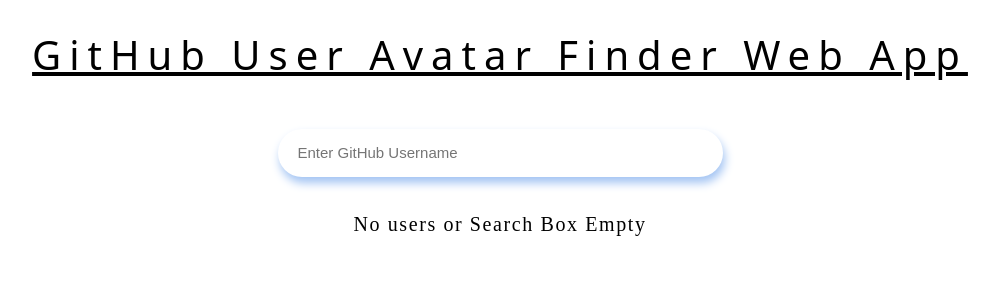
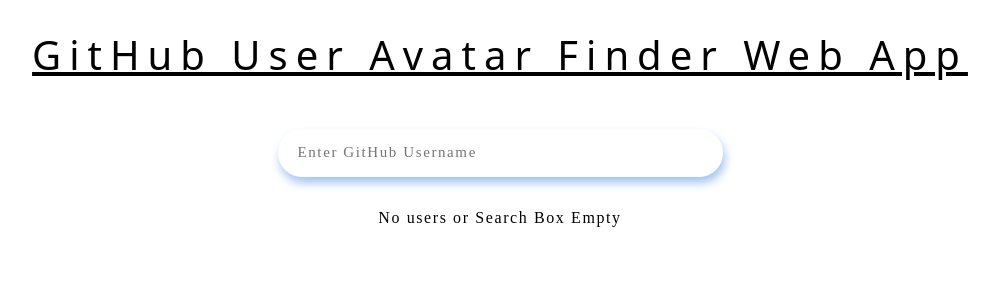
Before and after one commit to Anasmalik57/GitHub-User-Avatar-Finder-Web-App, a React (Vite) app: page / in a window 1280 px wide. Shown: the top 300 px of the page, without its empty margins (140-1139 px from the left). Built offline with nearby package versions, Linux system fonts and the light colour scheme; a web font is replaced by a local one.

Commit message:
Fonts Changed

```diff
--- a/src/components/Search/Search.css
+++ b/src/components/Search/Search.css
@@ -72,7 +72,6 @@
   box-sizing: 10px 10px 5px #a7b5de;
 }
 .para{
-  font-size: 20px;
   letter-spacing: 0.1rem;
   font-family: cursive;
 }
--- a/src/components/Search/Search.jsx
+++ b/src/components/Search/Search.jsx
@@ -7,6 +7,7 @@
         type="text"
         placeholder="Enter GitHub Username"
         value={username}
+        className="para"
         onChange={(e) => setUsername(e.target.value)}
       />
 
@@ -19,7 +20,7 @@
                 alt={user.login}
                 className="avatarImage"
               />
-              <p>{user.login}</p>
+              <p className="para">{user.login}</p>
             </div>
           ))
         ) : (
```
